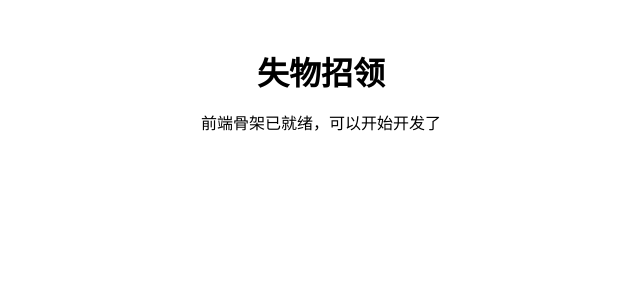
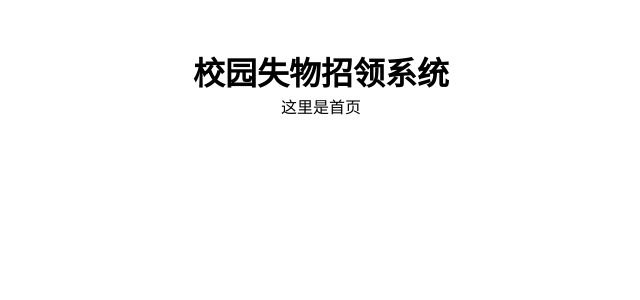
Before and after one commit to wuminswumin/lost-and-found-frontend, a Vue app: page / in a window 1280 px wide. Shown: the top 300 px of the page, without its empty margins (319-959 px from the left). Built offline with nearby package versions, Linux system fonts and the light colour scheme.

Commit message:
feat: add basic routing pages

```diff
--- a/src/App.vue
+++ b/src/App.vue
@@ -3,8 +3,7 @@
 
 <template>
   <div class="app">
-    <h1>失物招领</h1>
-    <p>前端骨架已就绪，可以开始开发了</p>
+    <router-view />
   </div>
 </template>
 
--- a/src/main.ts
+++ b/src/main.ts
@@ -1,6 +1,10 @@
 import './assets/main.css'
 
 import { createApp } from 'vue'
+
 import App from './App.vue'
+import router from './router'
 
-createApp(App).mount('#app')
+createApp(App)
+  .use(router)
+  .mount('#app')
--- /dev/null
+++ b/src/router/index.ts
@@ -0,0 +1,29 @@
+import { createRouter, createWebHistory } from 'vue-router'
+
+import Home from '@/views/Home.vue'
+import Login from '@/views/Login.vue'
+import Register from '@/views/Register.vue'
+
+const router = createRouter({
+  history: createWebHistory(),
+
+  routes: [
+    {
+      path: '/',
+      name: 'home',
+      component: Home,
+    },
+    {
+      path: '/login',
+      name: 'login',
+      component: Login,
+    },
+    {
+      path: '/register',
+      name: 'register',
+      component: Register,
+    },
+  ],
+})
+
+export default router
--- /dev/null
+++ b/src/views/Home.vue
@@ -0,0 +1,6 @@
+<template>
+  <div>
+    <h1>校园失物招领系统</h1>
+    <p>这里是首页</p>
+  </div>
+</template>
--- /dev/null
+++ b/src/views/Login.vue
@@ -0,0 +1,6 @@
+<template>
+  <div>
+    <h1>登录</h1>
+    <p>这里是登录页面</p>
+  </div>
+</template>
--- /dev/null
+++ b/src/views/Register.vue
@@ -0,0 +1,6 @@
+<template>
+  <div>
+    <h1>注册</h1>
+    <p>这里是注册页面</p>
+  </div>
+</template>
```
